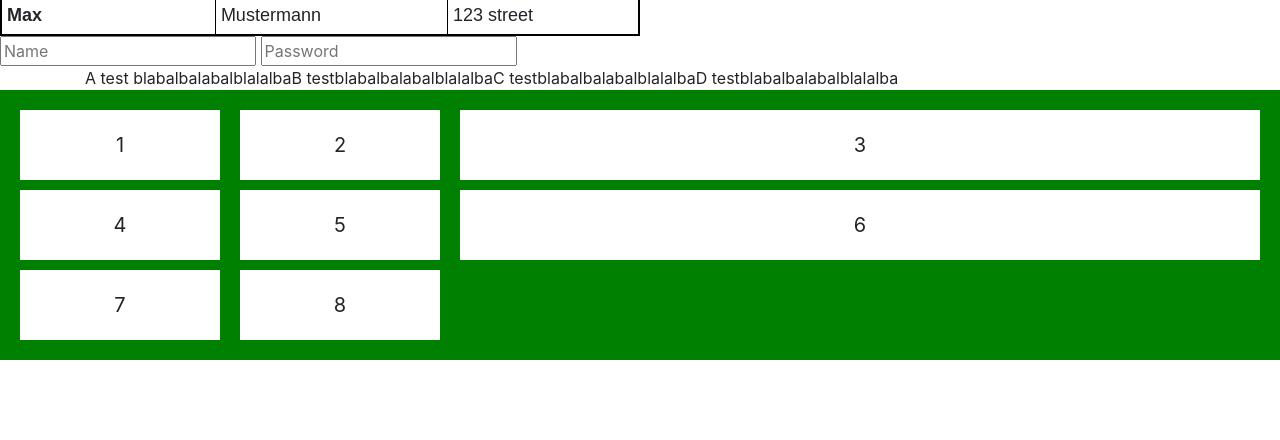
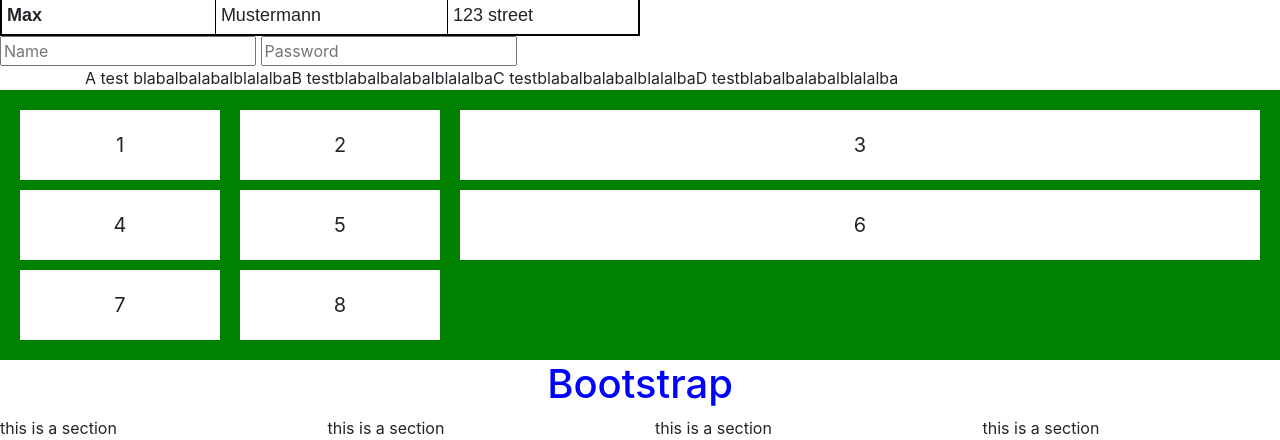
Before and after one commit to ggraner/cs50w-project0, a plain HTML site: page index.html in a window 1280 px wide. Shown: the part 533-973 px from the top of the page. Before the commit the page ends 893 px from the top, so only its background shows below. Drawn offline with nearby package versions, Linux system fonts and the light colour scheme.

Commit message:
bootstrap

```diff
--- a/index.html
+++ b/index.html
@@ -63,5 +63,21 @@
           <div class="grid-item">7</div>
           <div class="grid-item">8</div>
         </div>
+        <h1>Bootstrap</h1>
+        <div class="row">
+          <div class="col-3">
+            this is a section
+          </div>
+          <div class="col-3">
+            this is a section
+          </div>
+          <div class="col-3">
+            this is a section
+          </div>
+          <div class="col-3">
+            this is a section
+          </div>
+
+        </div>
     </body>
 </html>
```
